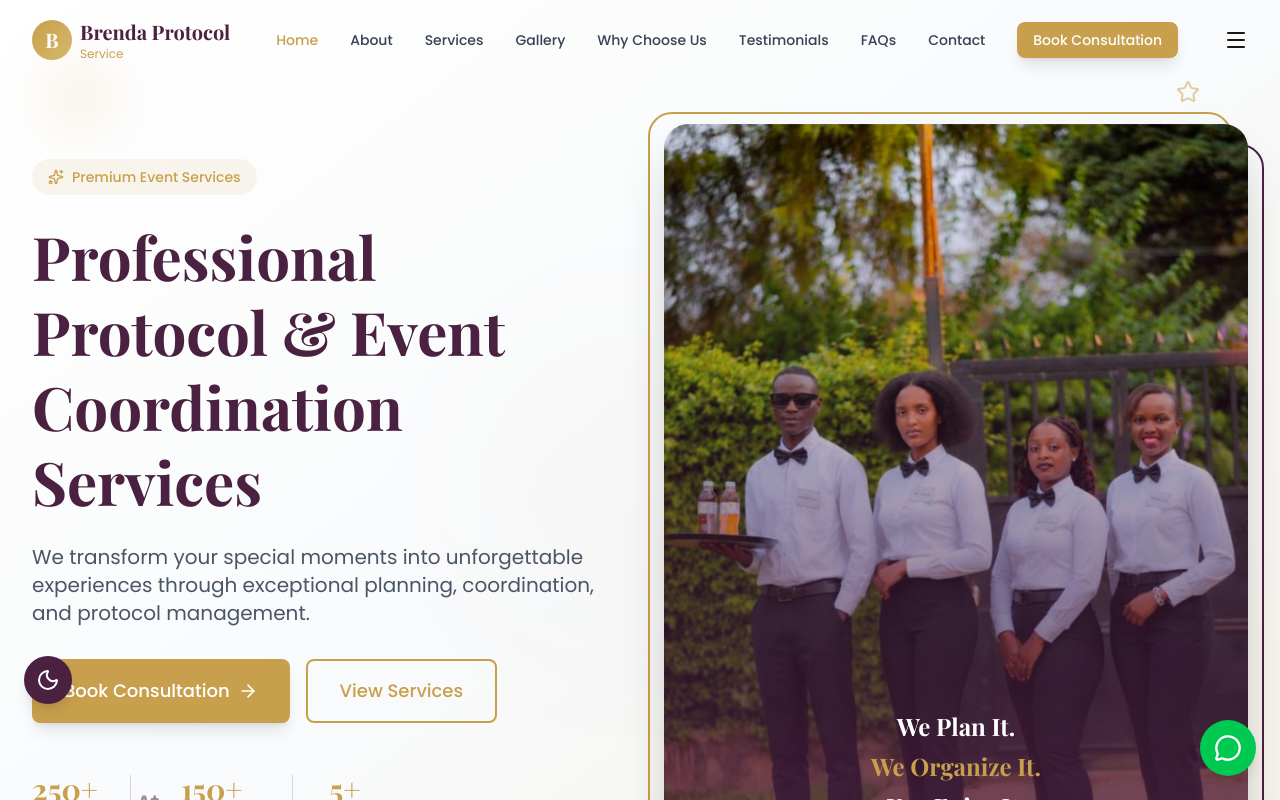
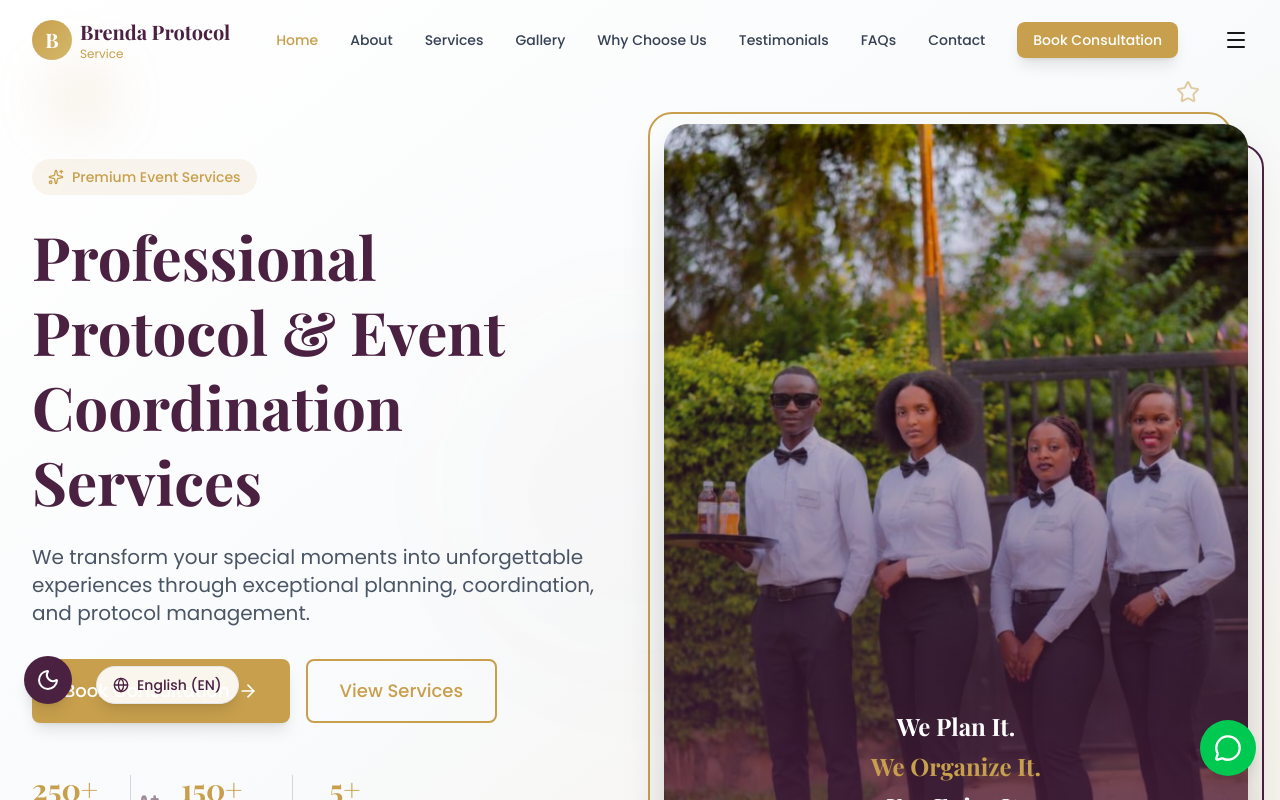
Before and after one commit to Yvan008/brenda, a Next.js app: page / in a window 1280 px wide. Shown: the top 800 px of the page. Built offline with nearby package versions, Linux system fonts and the light colour scheme.

Commit message:
Fix language button visibility + dark mode state sync

```diff
--- a/src/components/ExtraFeatures.tsx
+++ b/src/components/ExtraFeatures.tsx
@@ -9,6 +9,12 @@ export const ExtraFeatures = () => {
   const [showBackToTop, setShowBackToTop] = useState(false)
   const [isDarkMode, setIsDarkMode] = useState(false)
   const [showWhatsApp, setShowWhatsApp] = useState(false)
+
+  useEffect(() => {
+    const next = document.documentElement.classList.contains('dark')
+    setIsDarkMode(next)
+  }, [])
+
 
   useEffect(() => {
     const handleScroll = () => {
@@ -30,6 +36,7 @@ export const ExtraFeatures = () => {
       return next
     })
   }
+
 
 
   return (
--- a/src/components/LanguageToggle.tsx
+++ b/src/components/LanguageToggle.tsx
@@ -35,7 +35,7 @@ export const LanguageToggle = () => {
       type="button"
       onClick={() => setLang((prev) => (prev === 'en' ? 'rw' : 'en'))}
       aria-label="Select language"
-      className="inline-flex items-center gap-2 rounded-full bg-white/10 px-4 py-2 text-sm font-medium text-white hover:bg-white/20 transition-colors"
+      className="fixed bottom-24 left-24 z-40 inline-flex items-center gap-2 rounded-full bg-white/90 px-4 py-2 text-sm font-medium text-[#4B2142] hover:bg-white transition-colors shadow-lg border border-gray-200"
     >
       <Globe className="w-4 h-4" />
       <span>
```
